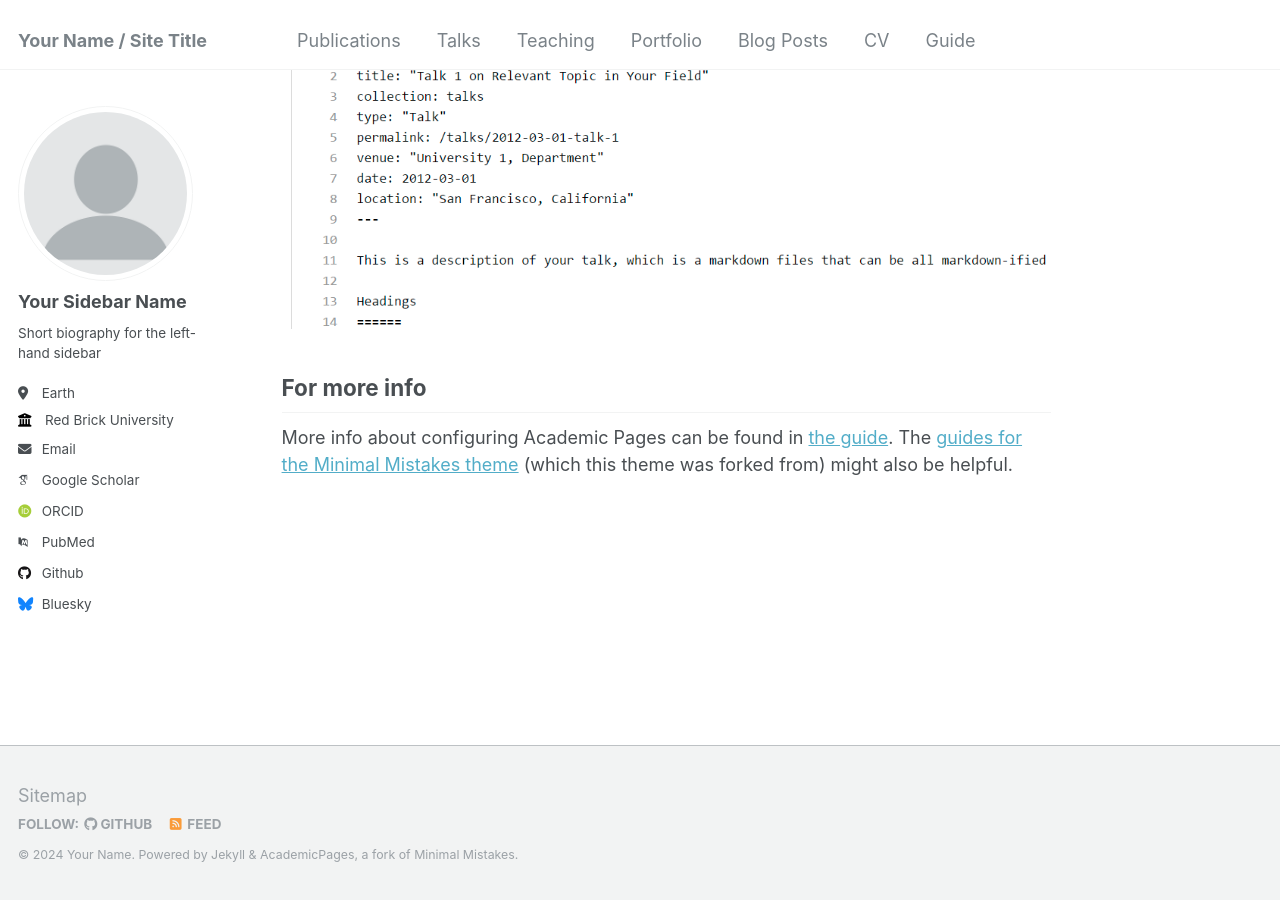
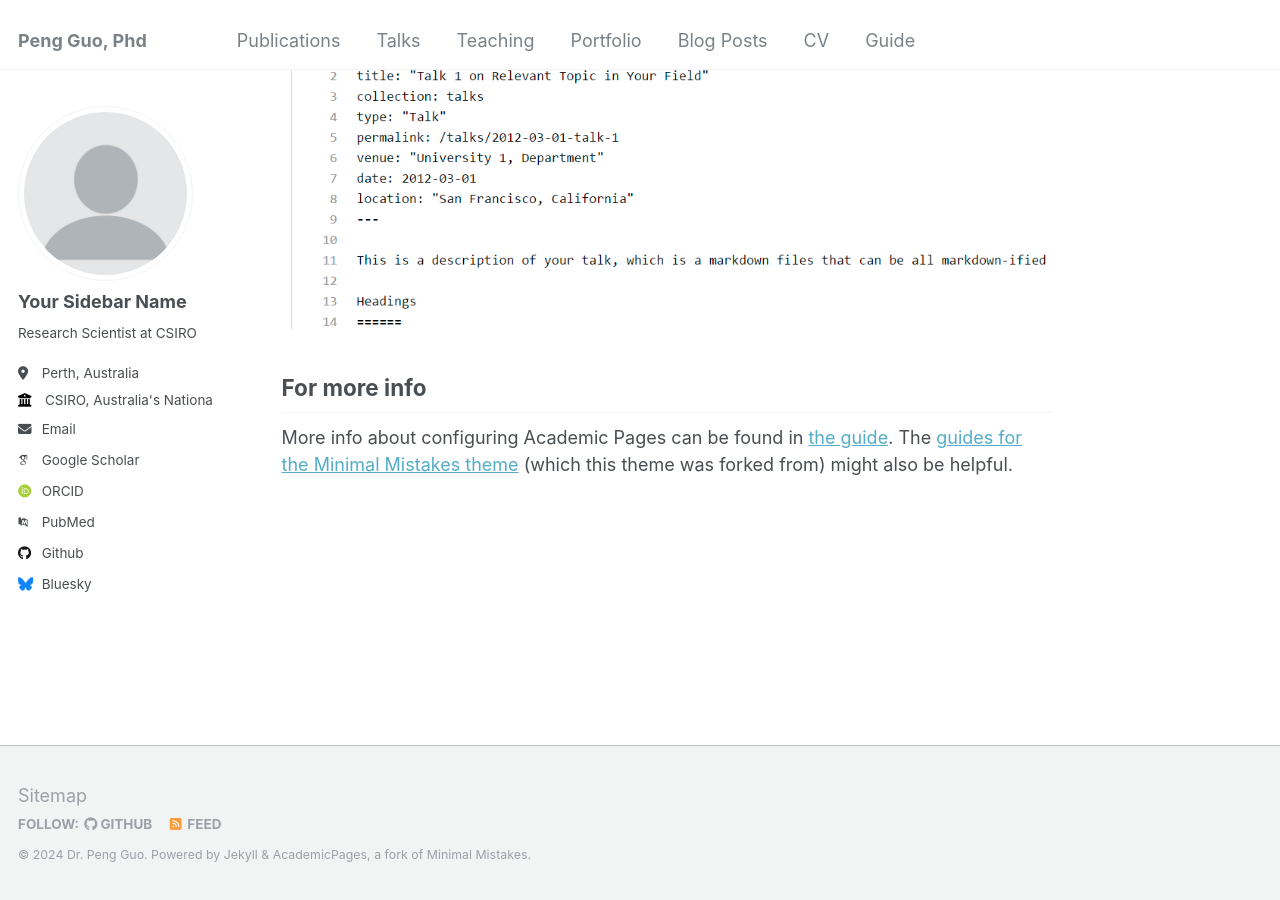
Before and after one commit to pengguo-seismo/pengguo-seismo.github.io, a Jekyll site: the page built from _pages/about.md, in a window 1280 px wide and 900 px high, scrolled down 2660 px. Built offline with Jekyll 4.4.1, drawn with Linux system fonts in a browser that asks for light colours; some web fonts are replaced.

Commit message:
Update _config.yml

```diff
--- a/_config.yml
+++ b/_config.yml
@@ -8,13 +8,13 @@
 
 # Basic Site Settings
 locale                   : "en-US"
-title                    : "Your Name / Site Title"
+title                    : "Peng Guo, Phd"
 title_separator          : "-"
-name                     : &name "Your Name"
+name                     : &name "Dr. Peng Guo"
 description              : &description "personal description"
-url                      : https://academicpages.github.io # the base hostname & protocol for your site e.g. "https://mmistakes.github.io"
+url                      : https://pengguo-seismo.github.io # the base hostname & protocol for your site e.g. "https://mmistakes.github.io"
 baseurl                  : "" # the subpath of your site, e.g. "/blog"
-repository               : "academicpages/academicpages.github.io"
+repository               : "pengguo-seismo.github.io"
 
 # Site Author - The following control what appear as part of the author content on the side bar.
 #               If a field is blank the icon and link will not appear, otherwise it will be shown.
@@ -24,11 +24,11 @@ author:
   avatar           : "profile.png"
   name             : "Your Sidebar Name"
   pronouns         : # example: "she/her"
-  bio              : "Short biography for the left-hand sidebar"
-  location         : "Earth"
-  employer         : "Red Brick University"
+  bio              : "Research Scientist at CSIRO"
+  location         : "Perth, Australia"
+  employer         : "CSIRO, Australia's National Science Agency"
   uri              : # URL
-  email            : "none@example.org"
+  email            : "peng.guo@csiro.au"
 
   # Academic websites
   arxiv            : # URL - Update with the correct link to your profile
```
